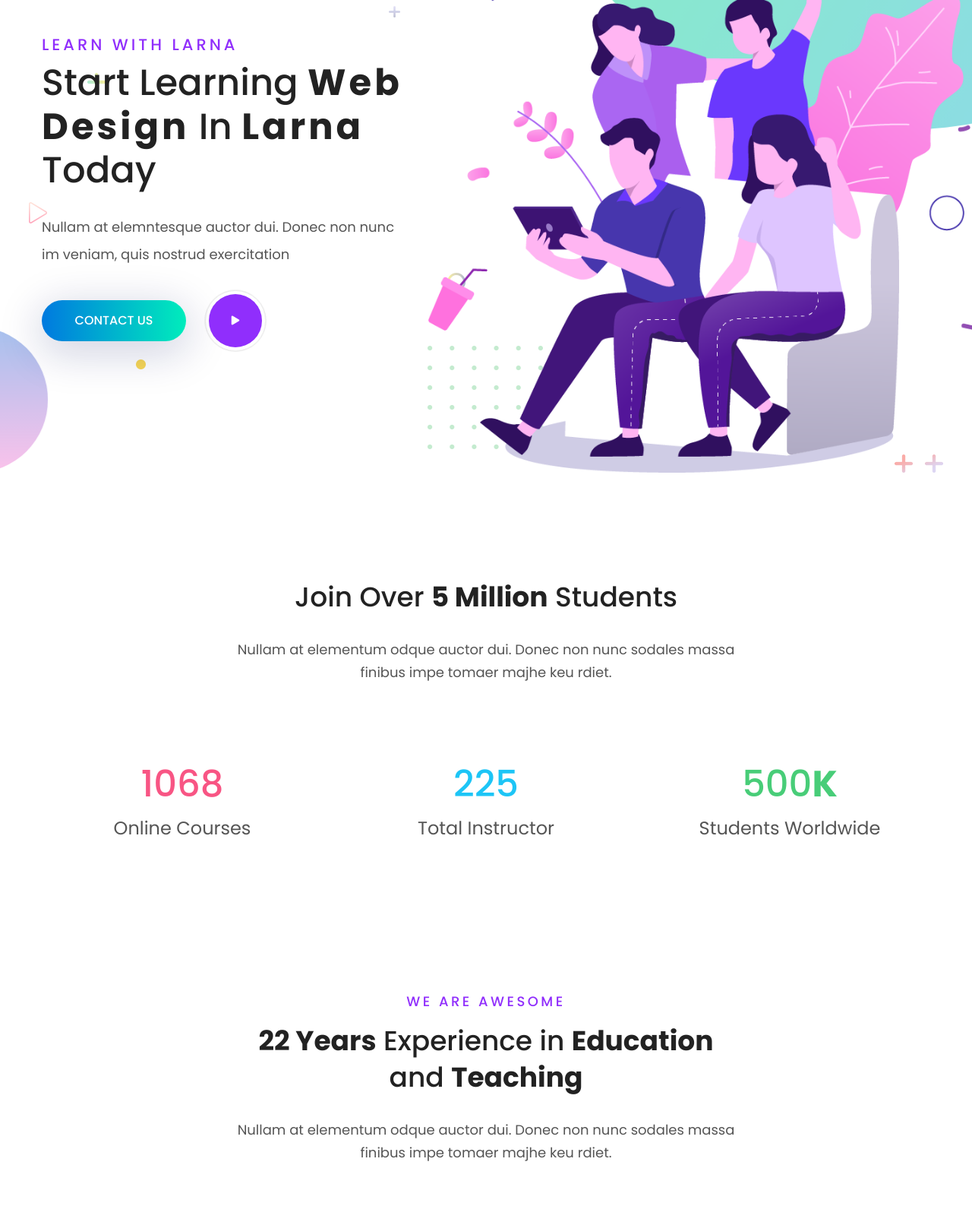
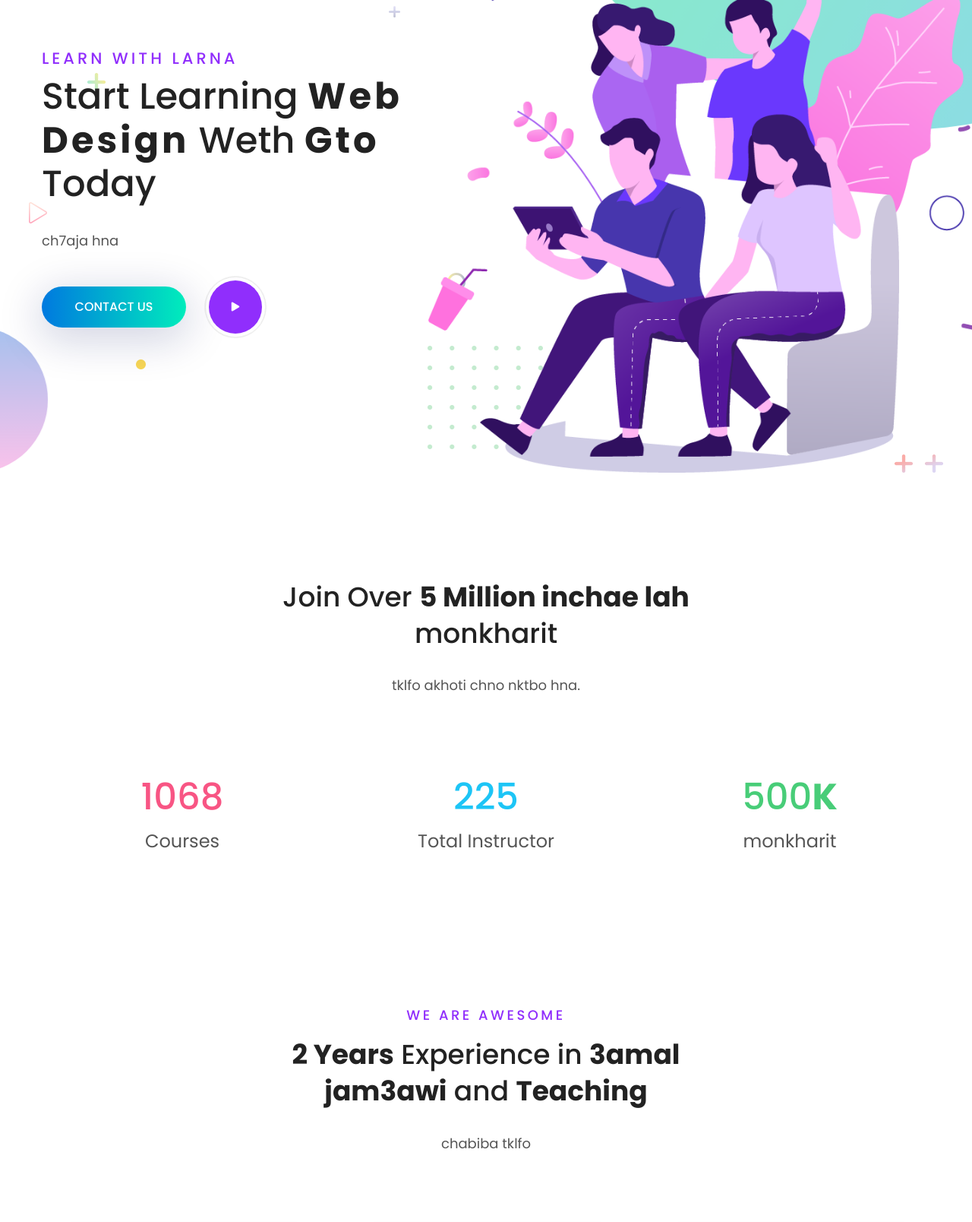
Before and after one commit to saikyu-is-here/growing-together-website, a plain HTML site: page index.html in a window 1280 px wide. Shown: the part 152-1760 px from the top of the page at 76% size. Drawn offline with Linux system fonts and the light colour scheme.

Commit message:
Update index.html

```diff
--- a/index.html
+++ b/index.html
@@ -369,13 +369,12 @@
                     data-aos-duration="2000"
                     data-aos-delay="150"
                   >
-                    Start Learning <span class="f-700">Web Design</span> in
-                    <span class="f-700">Larna</span> Today
+                    Start Learning <span class="f-700">Web Design</span> weth
+                    <span class="f-700">gto</span> Today
                   </h1>
 
                   <p data-aos="fade-right" data-aos-duration="2000">
-                    Nullam at elemntesque auctor dui. Donec non nunc im veniam,
-                    quis nostrud exercitation
+                    ch7aja hna
                   </p>
 
                   <div
@@ -497,11 +496,10 @@
             <div class="col-xl-7 col-lg-7 col-md-10 col-sm-12 col-12">
               <div class="title text-center">
                 <h2 class="mb-30">
-                  Join Over <span class="f-700">5 Million</span> Students
+                  Join Over <span class="f-700">5 Million inchae lah</span> monkharit
                 </h2>
                 <p class="pb-30">
-                  Nullam at elementum odque auctor dui. Donec non nunc sodales
-                  massa finibus impe tomaer majhe keu rdiet.
+                  tklfo akhoti chno nktbo hna.
                 </p>
               </div>
               <!-- /title -->
@@ -520,7 +518,7 @@
                     >1068</span
                   >
                 </div>
-                <h5 class="secondary-color mt-2 f-400">Online Courses</h5>
+                <h5 class="secondary-color mt-2 f-400">Courses</h5>
               </div>
               <!-- /single-fact -->
             </div>
@@ -551,7 +549,7 @@
                   >
                   <span class="per main-color d-inline-block f-700">K</span>
                 </div>
-                <h5 class="secondary-color mt-2 f-400">Students Worldwide</h5>
+                <h5 class="secondary-color mt-2 f-400">monkharit </h5>
               </div>
               <!-- /single-fact -->
             </div>
@@ -584,13 +582,12 @@
                   >We are awesome</span
                 >
                 <h2 class="mb-30">
-                  <span class="f-700">22 Years</span> Experience in
-                  <span class="f-700">Education</span> and
+                  <span class="f-700">2 Years</span> Experience in
+                  <span class="f-700">3amal jam3awi</span> and
                   <span class="f-700">Teaching</span>
                 </h2>
                 <p class="pb-30">
-                  Nullam at elementum odque auctor dui. Donec non nunc sodales
-                  massa finibus impe tomaer majhe keu rdiet.
+                  chabiba tklfo
                 </p>
               </div>
               <!-- /title -->
@@ -745,13 +742,10 @@
                 >
                 <h2 class="mb-30">Learn Anything You Want Today</h2>
                 <p class="pb-10">
-                  Dunt ut labore et dolore ma gna aliquaim ad minim vul koreo
-                  laboris nisi ut aliquip ex ea commodo consequat. Duis aute
-                  irure dolor in reprehenderit in voluptate.
+                 chno nktbo hna
                 </p>
                 <p>
-                  Excepteur sint occaecat cupidatat non proident, sunt in culpa
-                  qui officia deserunt mollit anim
+                 o ila bghito 7ta hna
                 </p>
                 <div class="home4-btn1 transition5 mt-55"></div>
                 <!-- /btn -->
@@ -991,8 +985,7 @@
                 <div class="col-xl-10 col-lg-9 col-md-10 col-sm-12 col-12">
                   <div class="banner-content title text-center">
                     <h2 class="text-white mb-0">
-                      Don’t Waste Your Time. Take Admission in Larna Today and
-                      Start Learning Anything You Love from Anywhere!
+                      mosta3idoun ya atfal hay hay kapten la asma3okom hay hay capten man yaskono lba7ra wa yohiboho nas sponj bob
                     </h2>
                     <div class="home4-banner-btn text-center mt-60">
                       <!-- /my-btn -->
```
